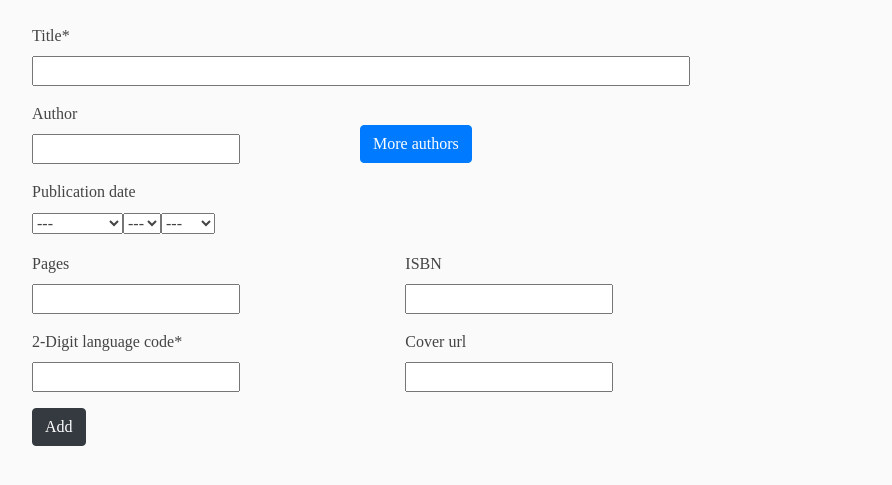
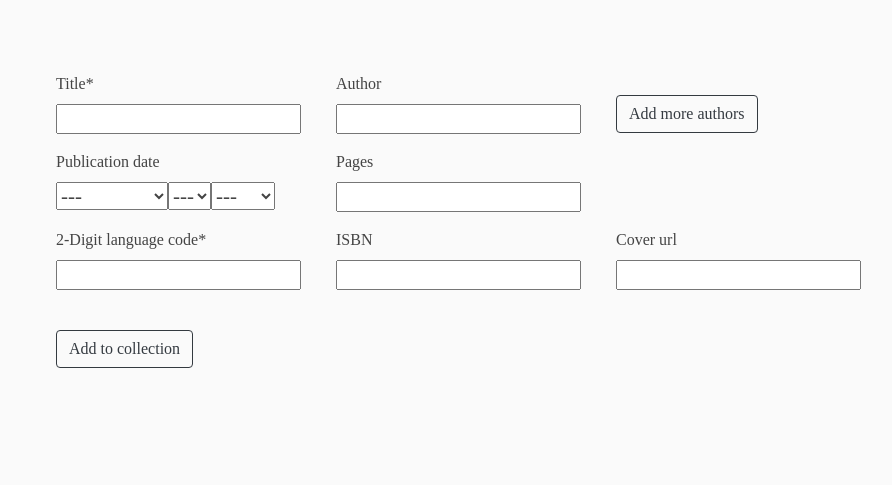
Before and after one commit to Hermotimos/GoogleBooks, a Django app: page /add/ in a window 1280 px wide. Shown: the part 56-541 px from the top of the page, without its empty margins (53-945 px from the left). Run offline with Django 3.2, Linux system fonts and the light colour scheme; some libraries are stand-ins or nearby versions; some web fonts are replaced.

Commit message:
books_add.html & books_import.html - forms rearranged, sizing moved from forms.py to css

```diff
--- a/books/forms.py
+++ b/books/forms.py
@@ -31,7 +31,7 @@ class LanguageForm(forms.Form):
 class BookForm(forms.ModelForm):
     """A form for searching by Book fields and adding books to database."""
     pages = forms.IntegerField(min_value=1, required=False)
-    isbn = forms.CharField(min_length=13, max_length=13, required=False)
+    isbn = forms.CharField(max_length=13, required=False)
     pub_date = forms.CharField(
         required=False,
         widget=forms.SelectDateWidget(years=YEARS_CHOICES),
@@ -44,7 +44,6 @@ class BookForm(forms.ModelForm):
     def __init__(self, *args, **kwargs):
         """Override fields' labels and size."""
         super().__init__(*args, **kwargs)
-        self.fields['title'].widget.attrs = {'size': 70}
         self.fields['pub_date'].label = 'Publication date'
         self.fields['isbn'].label = 'ISBN'
 
@@ -87,27 +86,15 @@ class BookImportForm(forms.Form):
     def __init__(self, *args, **kwargs):
         """Override fields' labels and size."""
         super().__init__(*args, **kwargs)
-
         self.fields['q'].label = 'Keyword(s):'
-        self.fields['q'].widget.attrs = {'size': 25}
-
         self.fields['intitle'].label = 'In title:'
-        self.fields['intitle'].widget.attrs = {'size': 25}
-
         self.fields['inauthor'].label = 'In author:'
-        self.fields['inauthor'].widget.attrs = {'size': 25}
-
         self.fields['inpublisher'].label = 'In publisher:'
-        self.fields['inpublisher'].widget.attrs = {'size': 25}
-
         self.fields['subject'].label = 'In category:'
-        self.fields['subject'].widget.attrs = {'size': 25}
-
         self.fields['isbn'].label = 'ISBN:'
-        self.fields['isbn'].widget.attrs = {'size': 25}
-
-        self.fields['lccn'].label = 'Library of Congress Control Number:'
-        self.fields['lccn'].widget.attrs = {'size': 25}
-
-        self.fields['oclc'].label = 'Online Computer Library Center number:'
-        self.fields['oclc'].widget.attrs = {'size': 25}
+        self.fields['lccn'].label = '<small>' \
+                                    'Library of Congress Control No.:' \
+                                    '</small>'
+        self.fields['oclc'].label = '<small>' \
+                                    'Online Computer Library Center No.:' \
+                                    '</small>'
--- a/books/templates/books_add.html
+++ b/books/templates/books_add.html
@@ -9,9 +9,9 @@
 
 
 {% block content %}
-  <div class="col-md-12">
 
-    <!--  MESSAGES  -->
+  <!--  MESSAGES  -->
+  <div class="col-sm-12">
     {% if messages %}
       {% for message in messages %}
         <div class="alert alert-{{ message.tags }}">
@@ -19,52 +19,53 @@
         </div>
       {% endfor %}
     {% endif %}
+  </div>
+
+  <div class="col-md-12 mx-4 my-5">
 
     <!--  FORMS        -->
     <form method="POST">
       {% csrf_token %}
 
-      <!--    Title        -->
+      <!--    Title & First author       -->
       <div class="form-row">
-        <div class="col-md-12 form-group">{{ book_form.title|as_crispy_field }}</div>
-      </div>
-
-      <!--    First author        -->
-      <div class="form-row">
-        <div class="col-md-3 form-group mr-5">{{ first_author_form.name|as_crispy_field }}</div>
-        <div class="col-md-3 btn-bottom">
-          <button class="btn btn-primary" type="button" data-toggle="collapse" data-target="#authors" aria-expanded="false" aria-controls="authors">
-            More authors
+        <div class="col-sm-6 col-md-4 col-lg-3 form-group">{{ book_form.title|as_crispy_field }}</div>
+        <div class="col-sm-6 col-md-4 col-lg-3 form-group">{{ first_author_form.name|as_crispy_field }}</div>
+        <div class="col-sm-6 col-md-4 col-lg-3 form-group">
+          <button class="btn-bottom btn btn-outline-dark" type="button" data-toggle="collapse" data-target="#authors" aria-expanded="false" aria-controls="authors">
+            Add more authors
           </button>
         </div>
       </div>
 
       <!--    Additional authors-->
-      <div id="authors" class="collapse form-row">
+      <div id="authors" class="collapse">
         {{ authors_fs.management_form }}
-        {% for author_form in authors_fs %}
-          <div class="col-md-3 form-group">{{ author_form.name|as_crispy_field }}</div>
-        {% endfor %}
+        <div class="form-row">
+          {% for author_form in authors_fs %}
+            <div class="col-sm-6 col-md-4 col-lg-3 form-group">{{ author_form.name|as_crispy_field }}</div>
+          {% endfor %}
+        </div>
       </div>
 
       <!--    Publication date        -->
-      <div class="form-row">
-        <div class="col-md-4 form-group">{{ book_form.pub_date|as_crispy_field }}</div>
+      <div class="form-row pub-date">
+        <div class="col-sm-6 col-md-4 col-lg-3 form-group">{{ book_form.pub_date|as_crispy_field }}</div>
+        <div class="col-sm-6 col-md-4 col-lg-3 form-group">{{ book_form.pages|as_crispy_field }}</div>
       </div>
 
       <!--    Remaining fields        -->
       <div class="form-row">
-        <div class="col-md-4 form-group">{{ book_form.pages|as_crispy_field }}</div>
-        <div class="col-md-4 form-group">{{ book_form.isbn|as_crispy_field }}</div>
+        <div class="col-sm-6 col-md-4 col-lg-3 form-group">{{ language_form.code|as_crispy_field }}</div>
+        <div class="col-sm-6 col-md-4 col-lg-3 form-group">{{ book_form.isbn|as_crispy_field }}</div>
+        <div class="col-sm-6 col-md-4 col-lg-3 form-group">{{ book_form.cover_url|as_crispy_field }}</div>
       </div>
-      <div class="form-row">
-        <div class="col-md-4 form-group">{{ language_form.code|as_crispy_field }}</div>
-        <div class="col-md-4 form-group">{{ book_form.cover_url|as_crispy_field }}</div>
-      </div>
+
+      <br>
 
       <!--   Submit     -->
       <div>
-        <input class="btn btn-dark" type="submit" value="Add"/>
+        <input class="btn btn-outline-dark" type="submit" value="Add to collection"/>
       </div>
 
     </form>
--- a/books/views.py
+++ b/books/views.py
@@ -169,7 +169,7 @@ def books_import_view(request):
 
         messages.info(
             request,
-            f'You have added {added_cnt} book(s) to your collection!',
+            f'You have imported {added_cnt} book(s) to your collection!',
         )
 
     context = {
--- a/static/css/main.css
+++ b/static/css/main.css
@@ -37,9 +37,11 @@ body {
 }
 
 
+@media screen and (min-width: 600px) {
+  button.btn-bottom {margin-top: 23px}
+}
 
 
-.btn-bottom button {margin-top: 23px}
 
 ul.bullets-1 li {list-style: "✧";}
 /*
@@ -59,3 +61,18 @@ input.dateinput {
 
 div.controls p.help-block {margin-top: 0.3rem;}
 div.controls p.help-block strong {color: #c90d00;}
+
+div.pub-date select {
+  font-size: 21px;
+}
+/*
+.form-control {
+  max-width: 100%;
+}
+*/
+
+.textinput, .urlinput, .numberinput {
+     width: 100%;
+     max-width: 15.3rem;
+     box-sizing: border-box;
+}
```
Also changed, not shown: books/templates/books_import.html (+16 -19 lines).
